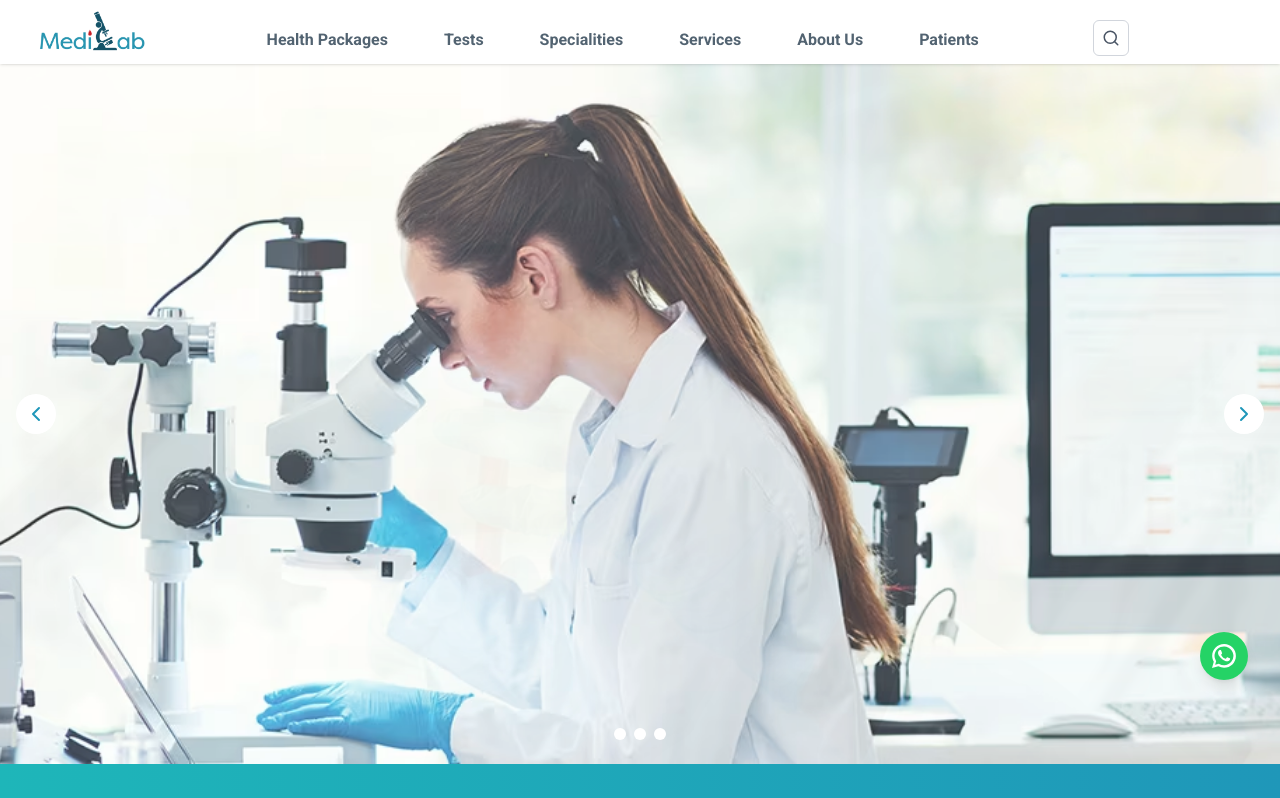
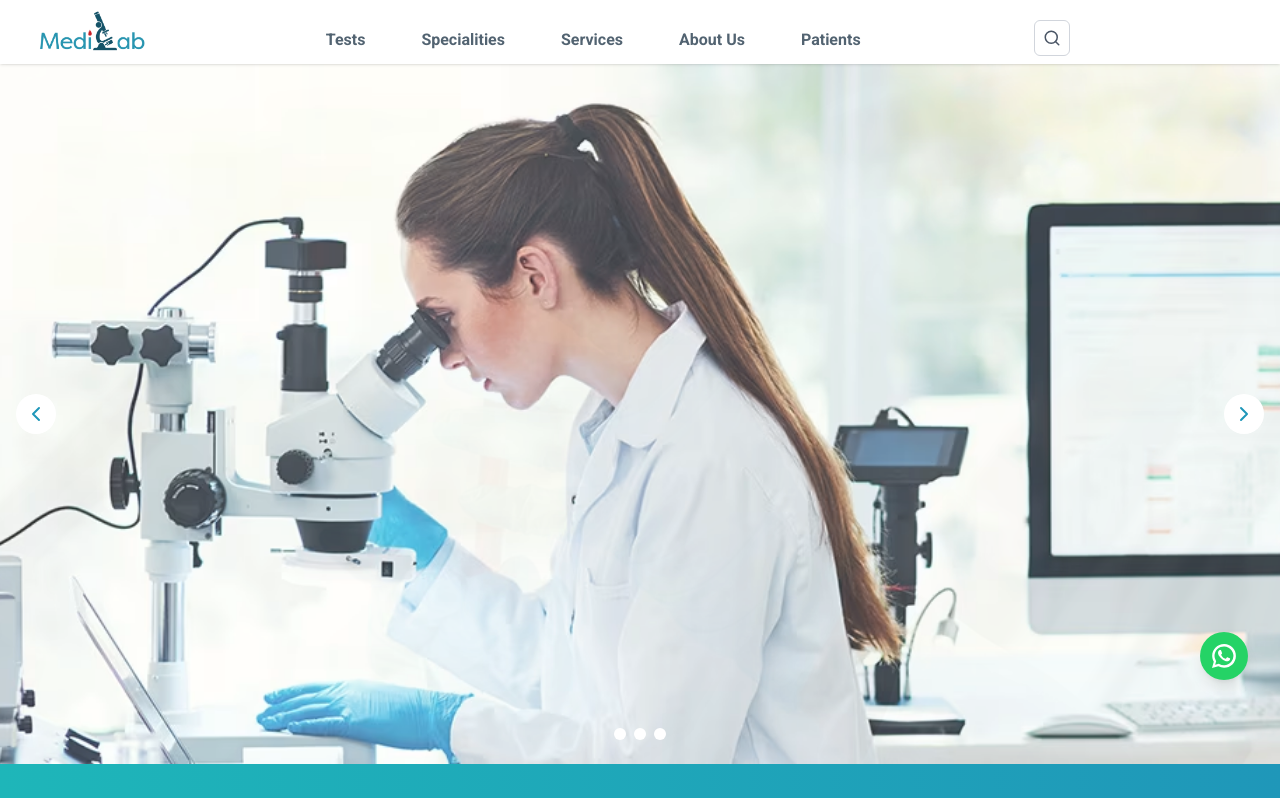
Before and after one commit to adnanniazdev/medilabje, a Next.js app: page / in a window 1280 px wide. Shown: the top 798 px of the page. Built offline with nearby package versions, Linux system fonts and the light colour scheme.

Commit message:
Comment out Health Packages nav item in Header
The 'Health Packages' navigation item in Header.tsx has been commented out with a TODO note to re-enable it when the corresponding page is created.

```diff
--- a/src/components/Header.tsx
+++ b/src/components/Header.tsx
@@ -30,13 +30,14 @@ const Header: FC = () => {
   const [isSearchOpen, setIsSearchOpen] = useState(false);
 
   const navItems: NavItem[] = [
-    {
-      label: 'Health Packages',
-      href: '/tests',
-      // dropdown: [
+    // TODO: Uncomment when page will be created
+    // {
+    //   label: 'Health Packages',
+    //   href: '/tests',
+    //   // dropdown: [
 
-      // ]
-    },
+    //   // ]
+    // },
     {
       label: 'Tests',
       href: '/tests',
```
